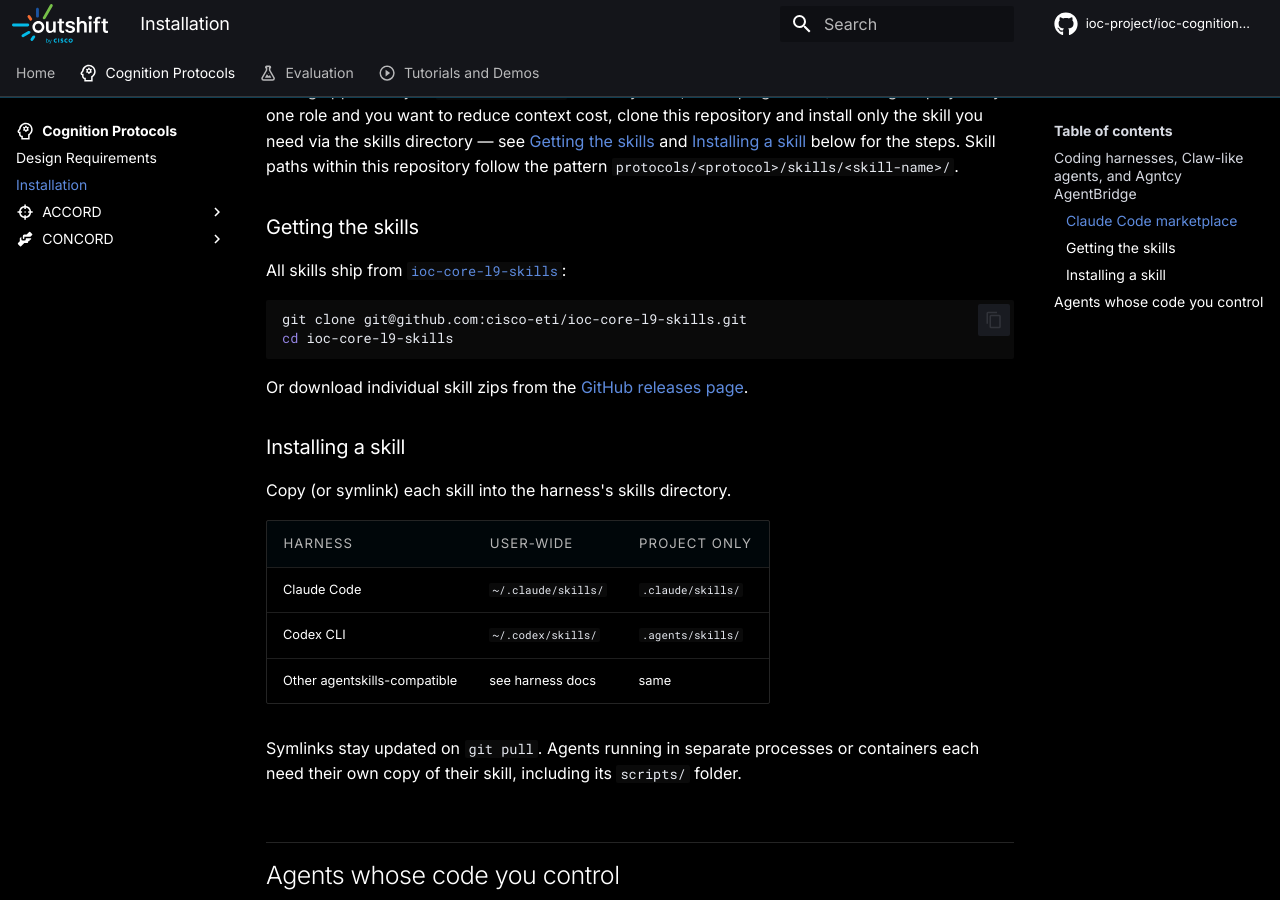
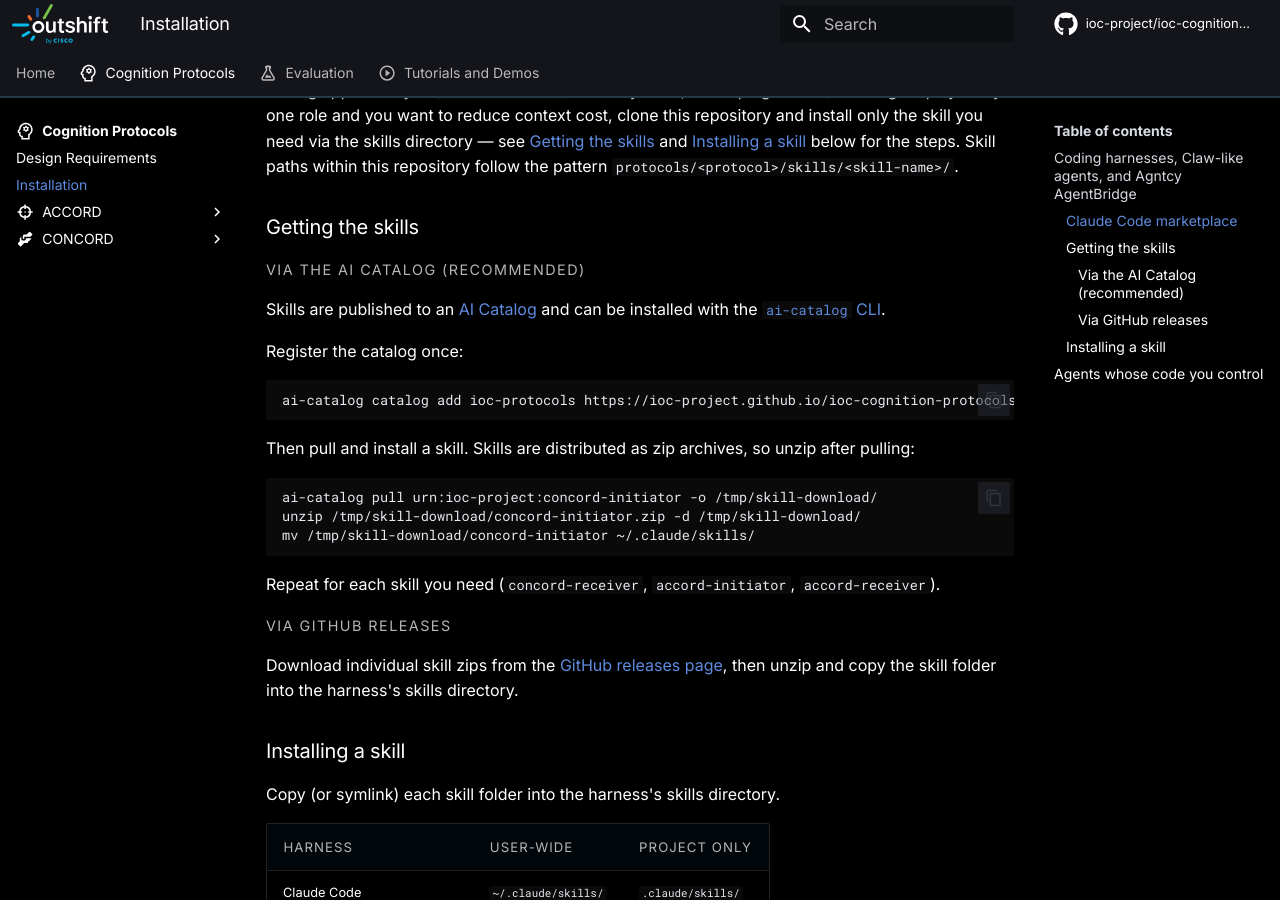
Before and after one commit to ioc-project/cognition-protocols, an MkDocs documentation site: the page built from docs/cognition-protocols/installation.md, in a window 1280 px wide and 900 px high, scrolled down 1004 px. Built offline with MkDocs 1.6.1 and Material for MkDocs 9.7.7, drawn with Linux system fonts in a browser that asks for light colours; comment, search, counter and statistics services are not loaded.

Commit message:
docs: add AI Catalog install path to installation guide
Signed-off-by: Sam Betts <1769706+Tehsmash@users.noreply.github.com>

````diff
--- a/docs/cognition-protocols/installation.md
+++ b/docs/cognition-protocols/installation.md
@@ -45,19 +45,34 @@
 
 ### Getting the skills
 
-All skills ship from [`ioc-core-l9-skills`](https://github.com/cisco-eti/ioc-core-l9-skills):
+#### Via the AI Catalog (recommended)
+
+Skills are published to an [AI Catalog](https://ioc-project.github.io/ioc-cognition-protocols/ai-catalog.json) and can be installed with the [`ai-catalog` CLI](https://github.com/agntcy/ai-catalog).
+
+Register the catalog once:
 
 ```bash
-git clone git@github.com:cisco-eti/ioc-core-l9-skills.git
-cd ioc-core-l9-skills
+ai-catalog catalog add ioc-protocols https://ioc-project.github.io/ioc-cognition-protocols/ai-catalog.json
 ```
 
-Or download individual skill zips from the
-[GitHub releases page](https://github.com/cisco-eti/ioc-core-l9-skills/releases).
+Then pull and install a skill. Skills are distributed as zip archives, so unzip after pulling:
+
+```bash
+ai-catalog pull urn:ioc-project:concord-initiator -o /tmp/skill-download/
+unzip /tmp/skill-download/concord-initiator.zip -d /tmp/skill-download/
+mv /tmp/skill-download/concord-initiator ~/.claude/skills/
+```
+
+Repeat for each skill you need (`concord-receiver`, `accord-initiator`, `accord-receiver`).
+
+#### Via GitHub releases
+
+Download individual skill zips from the
+[GitHub releases page](https://github.com/ioc-project/ioc-cognition-protocols/releases), then unzip and copy the skill folder into the harness's skills directory.
 
 ### Installing a skill
 
-Copy (or symlink) each skill into the harness's skills directory.
+Copy (or symlink) each skill folder into the harness's skills directory.
 
 | Harness | User-wide | Project only |
 |---|---|---|
````
